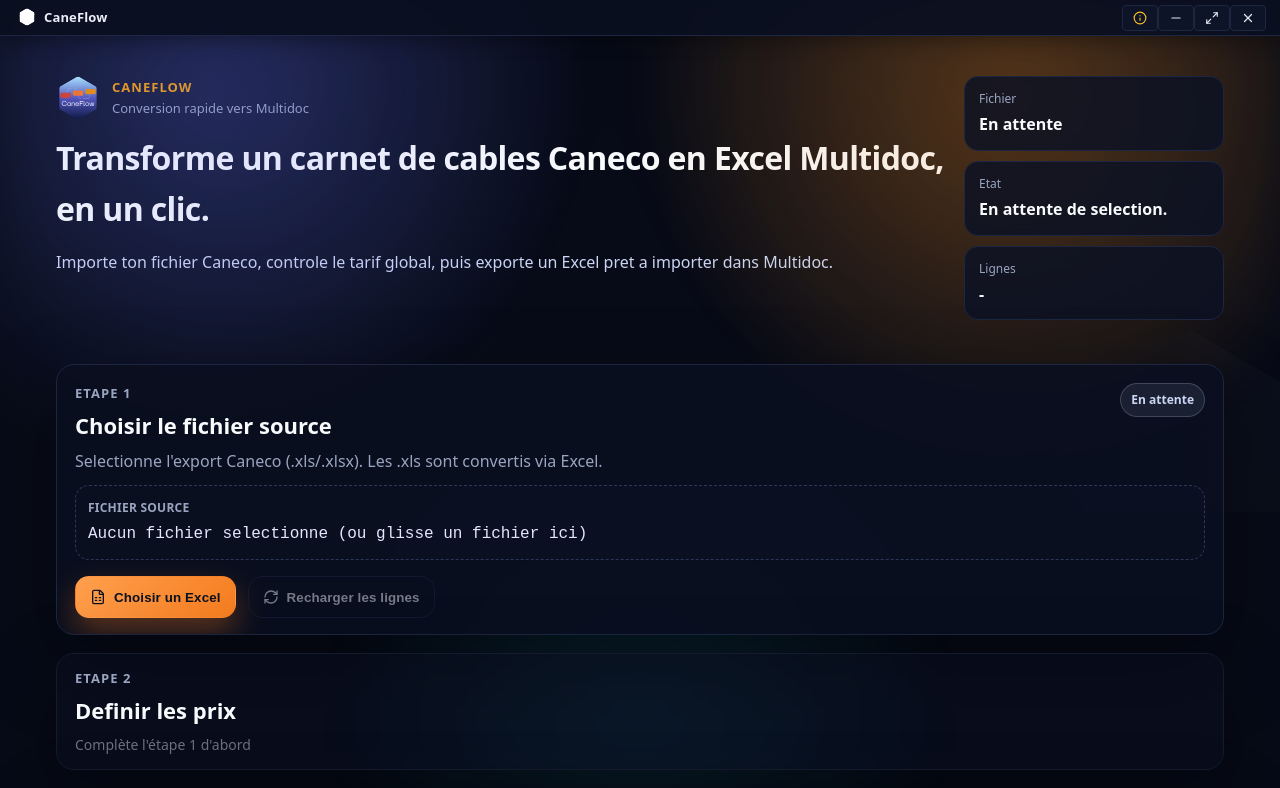
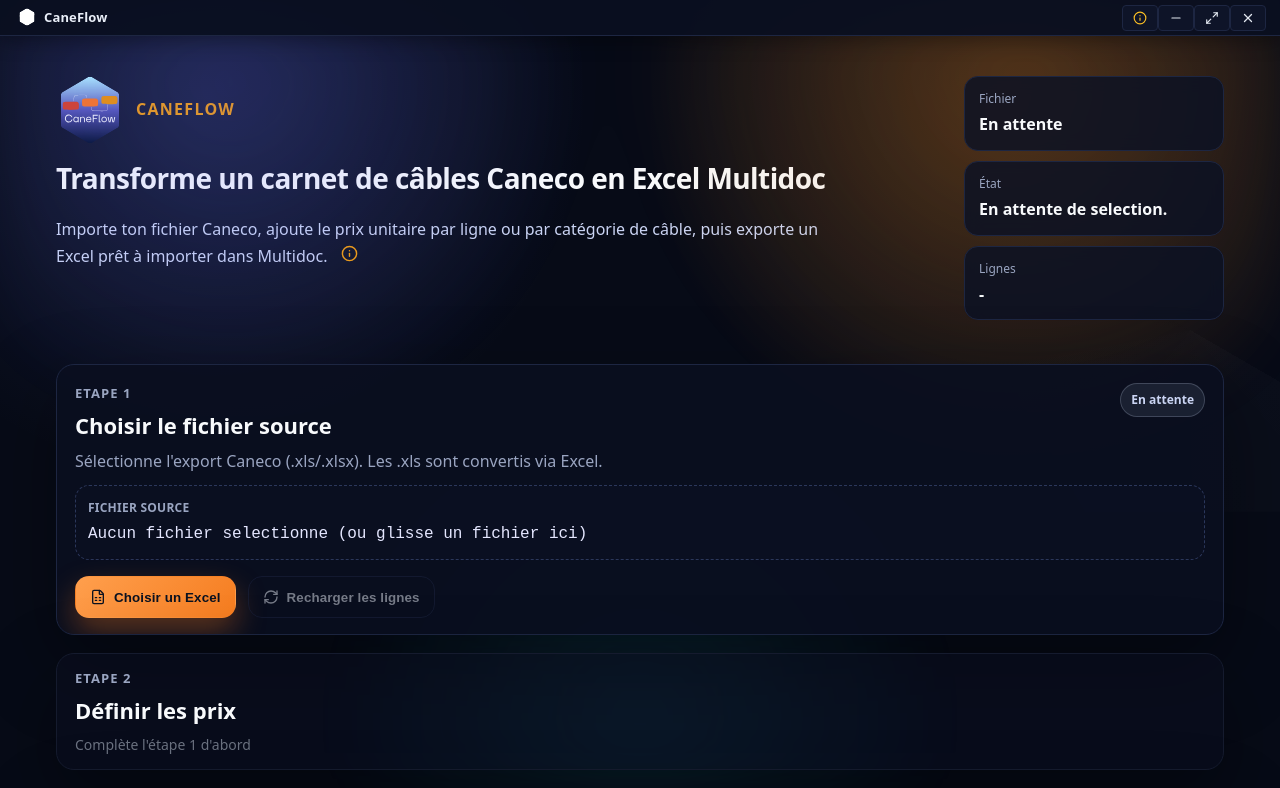
Before and after one commit to Matthmusic/CaneFlow, a React (Vite) app: page / in a window 1280 px wide. Shown: the top 788 px of the page. Built offline with nearby package versions, Linux system fonts and the light colour scheme.

Commit message:
Release v0.0.3

```diff
--- a/package.json
+++ b/package.json
@@ -3,7 +3,7 @@
   "description": "CaneFlow - conversion de carnets de cables Caneco vers Multidoc (Electron + React).",
   "author": "Matthieu Maurel",
   "private": true,
-  "version": "0.0.2",
+  "version": "0.0.3",
   "type": "commonjs",
   "main": "electron/main.cjs",
   "build": {
--- a/src/App.css
+++ b/src/App.css
@@ -10,7 +10,7 @@
 
 .toast {
   position: fixed;
-  top: 52px;
+  top: 46px;
   right: 18px;
   padding: 10px 12px;
   border-radius: 10px;
@@ -96,13 +96,14 @@
 }
 
 .logo {
-  width: 44px;
-  height: 44px;
+  width: 68px;
+  height: 68px;
 }
 
 .logo-text .eyebrow {
   margin: 0;
   color: #f59e0b;
+  font-size: 16px;
 }
 
 .logo-text .subtext {
@@ -113,7 +114,7 @@
 
 .hero h1 {
   margin: 6px 0 10px;
-  font-size: 32px;
+  font-size: 28px;
   font-weight: 700;
   letter-spacing: -0.02em;
   color: #f8fafc;
@@ -230,6 +231,31 @@
   color: #cbd5f4;
   max-width: 800px;
   line-height: 1.6;
+}
+
+.info-inline-btn {
+  background: transparent;
+  border: none;
+  color: #f59e0b;
+  cursor: pointer;
+  padding: 3px 5px;
+  display: inline-flex;
+  align-items: center;
+  justify-content: center;
+  border-radius: 50%;
+  transition: background 0.15s ease, transform 0.15s ease;
+  vertical-align: baseline;
+  margin-left: 4px;
+}
+
+.info-inline-btn:hover {
+  background: rgba(245, 158, 11, 0.15);
+  transform: scale(1.1);
+}
+
+.info-inline-btn svg {
+  width: 17px;
+  height: 17px;
 }
 
 .stats {
@@ -520,6 +546,17 @@
   background: rgba(245, 158, 11, 0.18);
   color: #fef3c7;
   box-shadow: 0 10px 20px rgba(245, 158, 11, 0.2);
+}
+
+.btn.new-export {
+  background: linear-gradient(135deg, #10b981, #059669);
+  color: #ffffff;
+  box-shadow: 0 14px 30px rgba(16, 185, 129, 0.35);
+}
+
+.btn.new-export:hover:not(:disabled) {
+  transform: translateY(-1px);
+  box-shadow: 0 16px 35px rgba(16, 185, 129, 0.4);
 }
 
 .btn.small {
--- a/src/App.tsx
+++ b/src/App.tsx
@@ -230,7 +230,7 @@ function App() {
   const convert = async () => {
     setError('')
     if (!inputPath) {
-      setError('Selectionne un fichier Excel en entree.')
+      setError('Sélectionne un fichier Excel en entrée.')
       return
     }
     if (!hasApi()) {
@@ -359,6 +359,22 @@ function App() {
     setExpandedStep(step)
   }
 
+  const resetForNewExport = () => {
+    setInputPath('')
+    setOutputPath('')
+    setPreviewRows([])
+    setCableTypes([])
+    setTypePrices({})
+    setUnitPrices([])
+    setDefaultUnitPrice('0')
+    setTva('0')
+    setStatus('En attente de selection.')
+    setError('')
+    setLastExport(null)
+    setCurrentStep(1)
+    setExpandedStep(1)
+  }
+
   return (
     <div className="app-shell">
       <div className="titlebar">
@@ -400,7 +416,7 @@ function App() {
 
             <div className="modal-body">
               <p className="modal-text">
-                Exporte le carnet de cables Caneco avec les colonnes suivantes, puis charge le fichier dans CaneFlow.
+                Exporte le carnet de câbles Caneco avec les colonnes suivantes, puis charge le fichier dans CaneFlow.
               </p>
               <div className="info-table caneco">
                 <div className="info-row header">
@@ -408,34 +424,34 @@ function App() {
                 </div>
                 <div className="info-row caneco-columns">
                   <span>Amont</span>
-                  <span>Repere</span>
+                  <span>Repère</span>
                   <span>Longueur</span>
-                  <span>Cable</span>
+                  <span>Câble</span>
                   <span>Neutre</span>
                   <span>PE ou PEN</span>
-                  <span>Type de cable</span>
+                  <span>Type de câble</span>
                 </div>
               </div>
 
               <div className="modal-section">
-                <p className="label">Etapes</p>
+                <p className="label">Étapes</p>
                 <ol className="modal-list">
                   <li>Cliquer sur "Choisir un Excel", puis "Choisir la sortie".</li>
-                  <li>Etape 2: saisir les prix unitaires par ligne ou par cable + type, et la TVA globale.</li>
-                  <li>Cliquer sur "Convertir" pour generer l Excel Multidoc.</li>
+                  <li>Étape 2: saisir les prix unitaires par ligne ou par câble + type, et la TVA globale.</li>
+                  <li>Cliquer sur "Convertir" pour générer l'Excel Multidoc.</li>
                 </ol>
               </div>
 
               <div className="modal-section">
-                <p className="label">Reglages Multidoc</p>
-                <p className="modal-text">Dans Multidoc, regler les numeros de colonnes comme suit :</p>
+                <p className="label">Réglages Multidoc</p>
+                <p className="modal-text">Dans Multidoc, régler les numéros de colonnes comme suit :</p>
                 <div className="info-table mapping">
                   <div className="info-row header two-col">
                     <span>Champ</span>
-                    <span>Numero</span>
+                    <span>Numéro</span>
                   </div>
                   <div className="info-row">
-                    <span>Numeros</span>
+                    <span>Numéros</span>
                     <span>1</span>
                   </div>
                   <div className="info-row">
@@ -443,11 +459,11 @@ function App() {
                     <span>2</span>
                   </div>
                   <div className="info-row">
-                    <span>Unites</span>
+                    <span>Unités</span>
                     <span>3</span>
                   </div>
                   <div className="info-row">
-                    <span>Quantites</span>
+                    <span>Quantités</span>
                     <span>4</span>
                   </div>
                   <div className="info-row">
@@ -483,22 +499,29 @@ function App() {
               <img src={logo} alt="CaneFlow" className="logo" />
               <div className="logo-text">
                 <p className="eyebrow">CaneFlow</p>
-                <p className="subtext">Conversion rapide vers Multidoc</p>
               </div>
             </div>
-            <h1>Transforme un carnet de cables Caneco en Excel Multidoc, en un clic.</h1>
+            <h1>Transforme un carnet de câbles Caneco en Excel Multidoc</h1>
             <p className="lede">
-              Importe ton fichier Caneco, controle le tarif global, puis exporte un Excel pret a importer dans Multidoc.
+              Importe ton fichier Caneco, ajoute le prix unitaire par ligne ou par catégorie de câble, puis exporte un Excel prêt à importer dans Multidoc.{' '}
+              <button
+                className="info-inline-btn"
+                onClick={() => setShowInfo(true)}
+                aria-label="Voir les infos"
+                style={noDragStyle}
+              >
+                <Info size={16} />
+              </button>
             </p>
           </div>
           <div className="right-stack">
             <div className="stats" style={noDragStyle}>
               <div className="stat">
                 <span className="stat-label">Fichier</span>
-                <span className="stat-value">{inputPath ? 'Selectionne' : 'En attente'}</span>
+                <span className="stat-value">{inputPath ? 'Sélectionné' : 'En attente'}</span>
               </div>
               <div className="stat">
-                <span className="stat-label">Etat</span>
+                <span className="stat-label">État</span>
                 <div className="stat-value-row">
                   <span className={`stat-value ${error ? 'error-text' : ''}`}>
                     {error || (busy ? 'Conversion...' : loadingPreview ? 'Chargement...' : status)}
@@ -547,7 +570,7 @@ function App() {
               <div>
                 <p className="eyebrow subtle">Etape 1</p>
                 <h2>Choisir le fichier source</h2>
-                {expandedStep === 1 && <p className="hint">Selectionne l'export Caneco (.xls/.xlsx). Les .xls sont convertis via Excel.</p>}
+                {expandedStep === 1 && <p className="hint">Sélectionne l'export Caneco (.xls/.xlsx). Les .xls sont convertis via Excel.</p>}
                 {expandedStep !== 1 && currentStep >= 2 && inputPath && (
                   <p className="summary">{shortenPath(inputPath)}</p>
                 )}
@@ -613,12 +636,12 @@ function App() {
             <div className="panel-head" onClick={() => currentStep >= 2 && currentStep >= 3 && editStep(2)} style={currentStep >= 3 ? { cursor: 'pointer' } : {}}>
               <div>
                 <p className="eyebrow subtle">Etape 2</p>
-                <h2>Definir les prix</h2>
+                <h2>Définir les prix</h2>
                 {expandedStep === 2 && (
                   <p className="hint">
                     {priceMode === 'perLine'
                       ? 'Saisis un prix pour chaque ligne.'
-                      : 'Saisis un prix par cable (colonne D) et type (colonne G).'}
+                      : 'Saisis un prix par câble (colonne D) et type (colonne G).'}
                   </p>
                 )}
                 {expandedStep !== 2 && currentStep >= 3 && (
@@ -640,8 +663,8 @@ function App() {
                           ? `${previewRows.length} lignes`
                           : 'Aucune ligne'
                         : cableTypes.length
-                          ? `${cableTypes.length} cables + types`
-                          : 'Aucun cable + type'}
+                          ? `${cableTypes.length} câbles + types`
+                          : 'Aucun câble + type'}
                   </span>
                 )}
               </div>
@@ -660,7 +683,7 @@ function App() {
                 className={`btn ghost small ${priceMode === 'perCable' ? 'active' : ''}`}
                 onClick={() => setPriceMode('perCable')}
               >
-                Par cable + type
+                Par câble + type
               </button>
             </div>
 
@@ -698,8 +721,8 @@ function App() {
                 <div className="price-table" style={noDragStyle}>
                   <div className="price-row header lines">
                     <div className="price-cell">#</div>
-                    <div className="price-cell title">Designation</div>
-                    <div className="price-cell cable">Cable + type</div>
+                    <div className="price-cell title">Désignation</div>
+                    <div className="price-cell cable">Câble + type</div>
                     <div className="price-cell qty">Qt</div>
                     <div className="price-cell input">Prix</div>
                   </div>
@@ -728,7 +751,7 @@ function App() {
             ) : cableTypes.length ? (
               <div className="price-table" style={noDragStyle}>
                 <div className="price-row header types">
-                  <div className="price-cell title">Cable + type</div>
+                  <div className="price-cell title">Câble + type</div>
                   <div className="price-cell qty">Lignes</div>
                   <div className="price-cell input">Prix</div>
                 </div>
@@ -750,7 +773,7 @@ function App() {
                 ))}
               </div>
             ) : (
-              <div className="price-table-empty">Charge un fichier pour voir les cables + types.</div>
+              <div className="price-table-empty">Charge un fichier pour voir les câbles + types.</div>
             )}
 
             <div className="step-actions" style={noDragStyle}>
@@ -795,6 +818,11 @@ function App() {
                     <CheckCircle2 size={18} />
                     Ouvrir le dossier
                   </button>
+                  {lastExport && (
+                    <button className="btn new-export" onClick={resetForNewExport}>
+                      Nouvel export
+                    </button>
+                  )}
                 </div>
 
                 {error ? <div className="error-box">{error}</div> : null}
```
Also changed, not shown: cea-app.json (+10 -2 lines).
